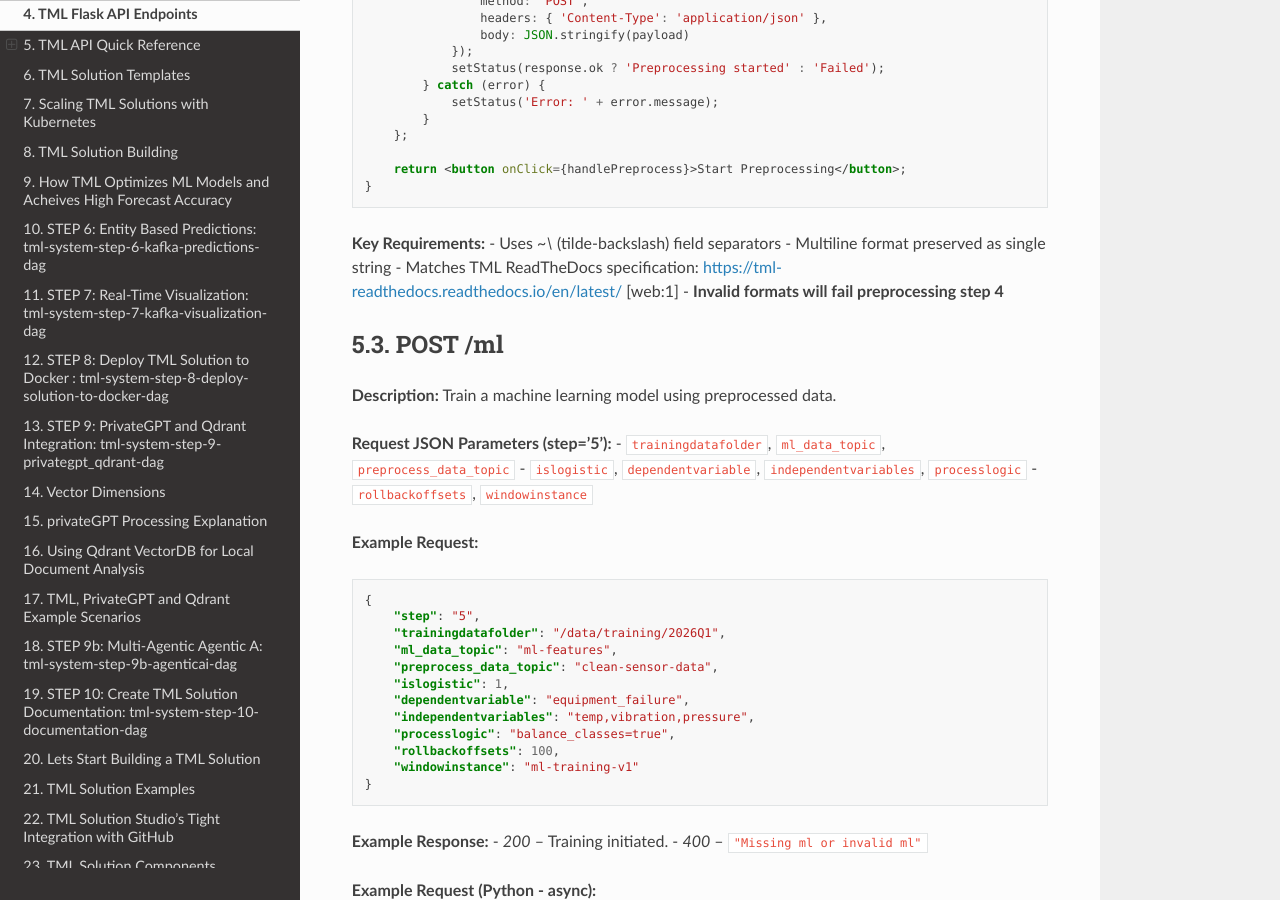
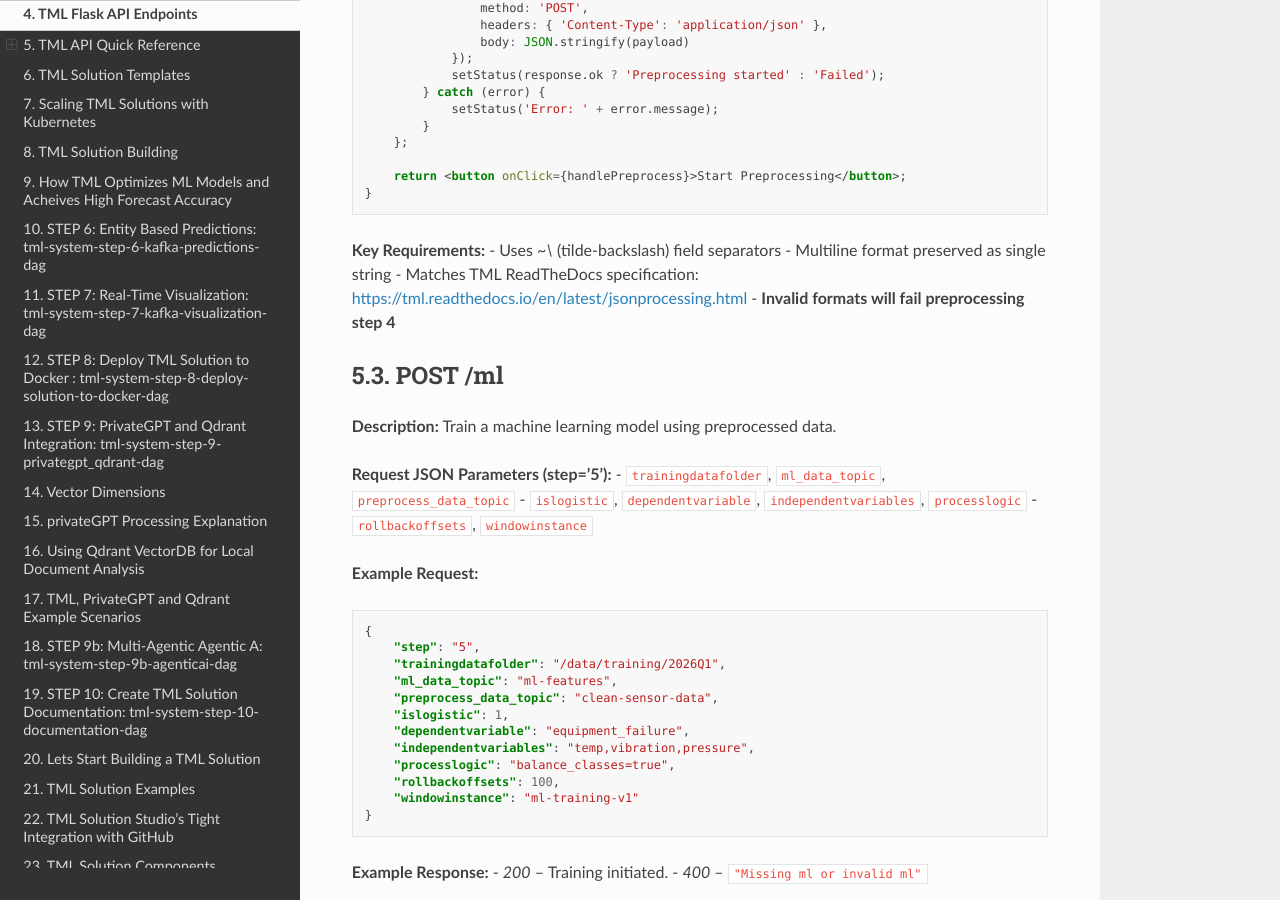
Before and after one commit to smaurice101/readthedocs, a Sphinx documentation site: the page built from docs/source/tmlapi.rst, in a window 1280 px wide and 900 px high, scrolled down 5406 px. Built offline with Sphinx 7.4.7 and the Read the Docs theme 3.1.0, drawn with Linux system fonts in a browser that asks for light colours.

Commit message:
Update tmlapi.rst

```diff
--- a/docs/source/tmlapi.rst
+++ b/docs/source/tmlapi.rst
@@ -18,13 +18,13 @@
 
 **API Endpoints Summary:**
 
-- **/createtopic** - Create Kafka topics (`topics`, `numpartitions`) → 200,400
-- **/preprocess** - Data preprocessing (`step=4|4c`, `rawdatatopic`) → 200,400
-- **/ml** - Train ML models (`step=5`, `trainingdatafolder`) → 200,400
-- **/predict** - Run predictions (`step=6`, `pathtoalgos`) → 200,400
-- **/consume** - Consume messages (`topic`, `forwardurl`) → 200,400,500
-- **/jsondataline** - Send single JSON → 200
-- **/jsondataarray** - Send JSON array → 200
+- ``/createtopic`` - Create Kafka topics (`topics`, `numpartitions`) → 200,400
+- ``/preprocess`` - Data preprocessing (`step=4|4c`, `rawdatatopic`) → 200,400
+- ``/ml`` - Train ML models (`step=5`, `trainingdatafolder`) → 200,400
+- ``/predict`` - Run predictions (`step=6`, `pathtoalgos`) → 200,400
+- ``/consume`` - Consume messages (`topic`, `forwardurl`) → 200,400,500
+- ``/jsondataline`` - Send single JSON → 200
+- ``/jsondataarray`` - Send JSON array → 200
 
 --------------------------
 POST /createtopic
@@ -307,7 +307,7 @@
 **Key Requirements:**
 - Uses `~\\` (tilde-backslash) field separators
 - Multiline format preserved as single string
-- Matches TML ReadTheDocs specification: https://tml-readthedocs.readthedocs.io/en/latest/ [web:1]
+- Matches TML ReadTheDocs specification: `<https://tml.readthedocs.io/en/latest/jsonprocessing.html>`_
 - **Invalid formats will fail preprocessing step 4**
 
 --------------------------
```
